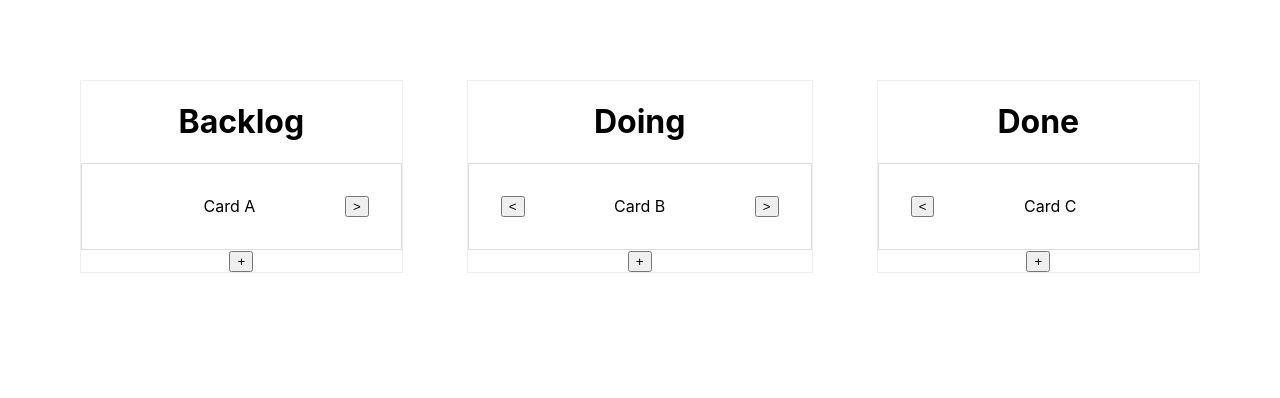
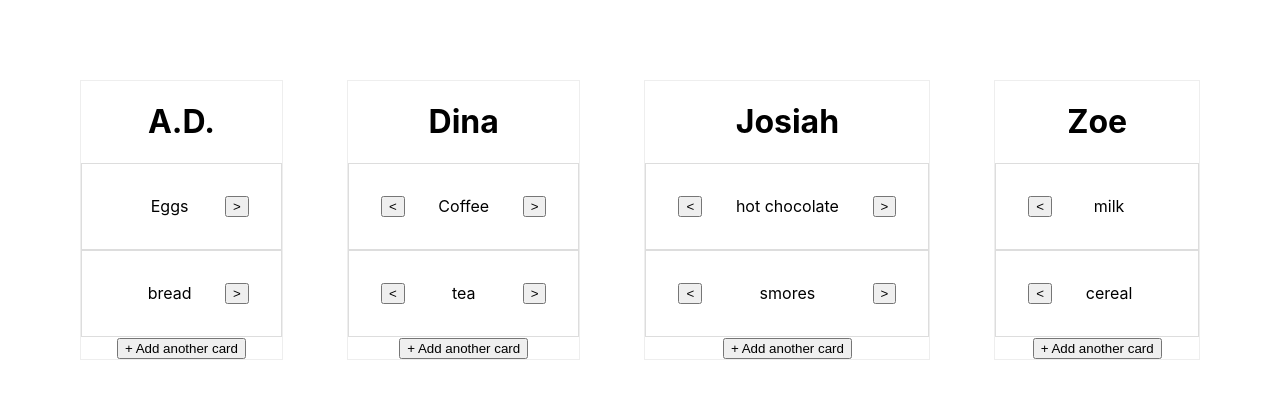
Before and after one commit to adfaris/kanban, a React (Create React App) app: page / in a window 1280 px wide. Shown: the top 398 px of the page. Built offline with nearby package versions, Linux system fonts and the light colour scheme.

Commit message:
adding features to the kanban

```diff
--- a/src/App.js
+++ b/src/App.js
@@ -79,16 +79,20 @@ class App extends Component {
     this.state = {
       columns: [
         {
-          name: "Backlog",
-          cards: [{ name: "Card A" }]
+          name: "A.D.",
+          cards: [{ name: "Eggs" }, {name: 'bread'}]
         },
         {
-          name: "Doing",
-          cards: [{ name: "Card B" }]
+          name: "Dina",
+          cards: [{ name: "Coffee"}, {name:'tea'} ]
         },
         {
-          name: "Done",
-          cards: [{ name: "Card C" }]
+          name: "Josiah",
+          cards: [{ name: "hot chocolate" }, {name: 'smores'}]
+        },
+        {
+          name: "Zoe",
+          cards: [{ name: "milk" }, {name:'cereal'}]
         }
       ]
     };
--- a/src/Components/Column.js
+++ b/src/Components/Column.js
@@ -72,11 +72,11 @@ export default ({
         card={card}
         cardIndex={cardIndex}
         canMoveLeft={columnIndex !== 0}
-        canMoveRight={columnIndex !== 2}
+        canMoveRight={columnIndex !== 3}
         onMoveLeft={() => onMoveLeft(cardIndex)}
         onMoveRight={() => onMoveRight(cardIndex)}
       />
     ))}
-    <button onClick={onAddCard}>+</button>
+    <button onClick={onAddCard}>+ Add another card</button>
   </div>
 )
```
